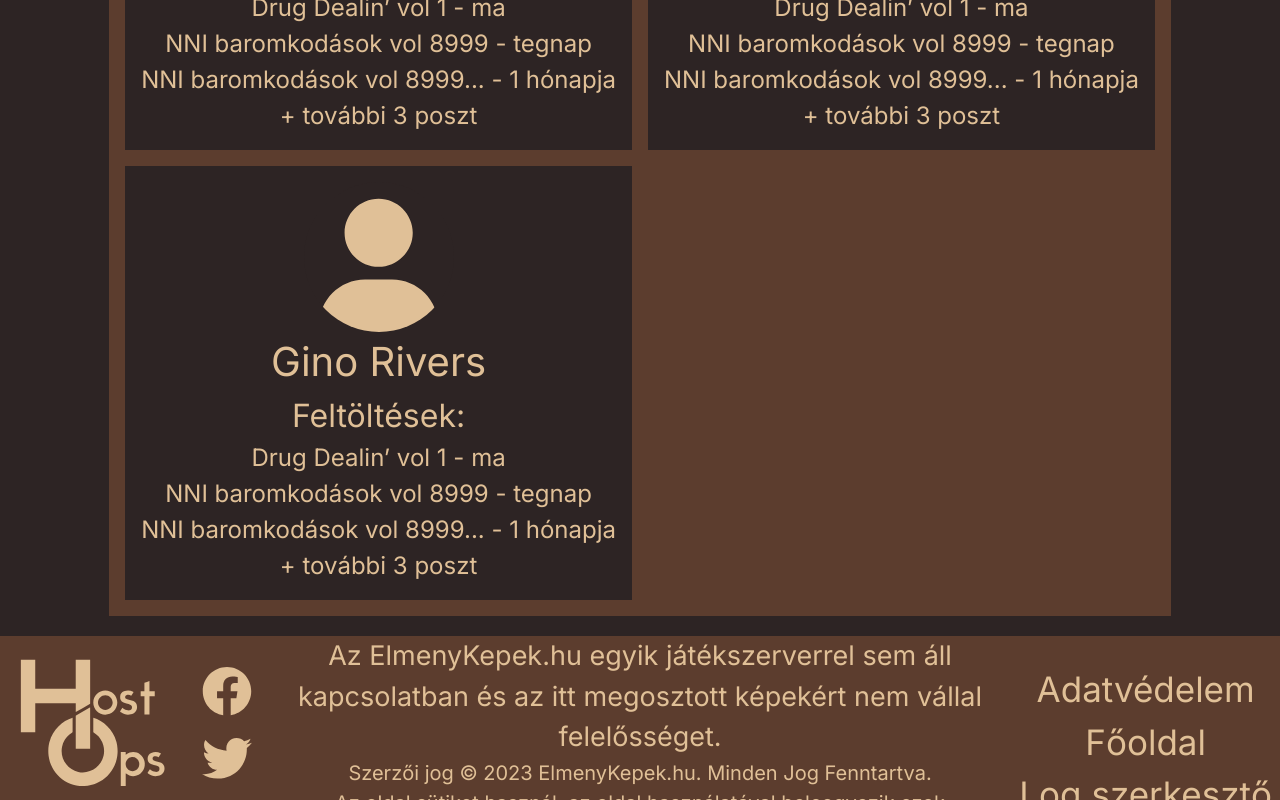
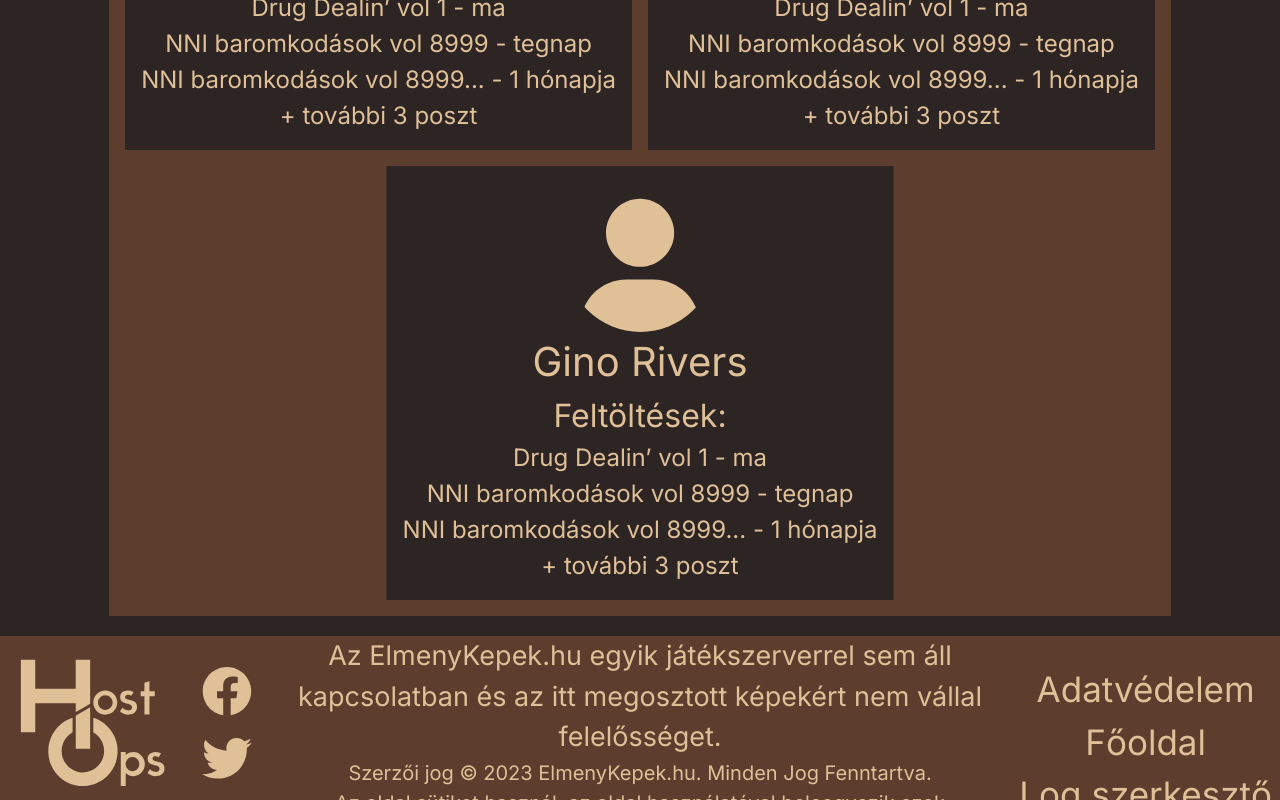
Before and after one commit to MarkHenyecz/elmenykepek_hu, a Next.js app: page /profil in a window 1280 px wide. Shown: the part 784-1584 px from the top of the page. Built offline with nearby package versions, Linux system fonts and the light colour scheme.

Commit message:
profile page grid improvements

```diff
--- a/app/profil/page.tsx
+++ b/app/profil/page.tsx
@@ -4,7 +4,6 @@ import '../../components/scss/profile.scss'
 import PostElem from '@/components/post/post'
 import Image from 'next/image'
 import ProfilePageCharacterElem from '@/components/profilePageCharacter/profilePageCharacter'
-import ReactSwipe from 'react-swipe';
 
 export default function Profile() {
   let reactSwipeEl;
--- a/components/scss/profile.scss
+++ b/components/scss/profile.scss
@@ -20,11 +20,13 @@ main {
     }
 
     .scrollWrapper {
-        max-width: 1249px;
-
         gap: 2vh;
         display: grid;
         grid-template-columns: repeat(2, 1fr);
         grid-template-rows: 1fr;
+
+        div:last-child:nth-child(odd) {
+            transform: translateX(calc(50% + 1vh));
+        }
     }
 }
```
